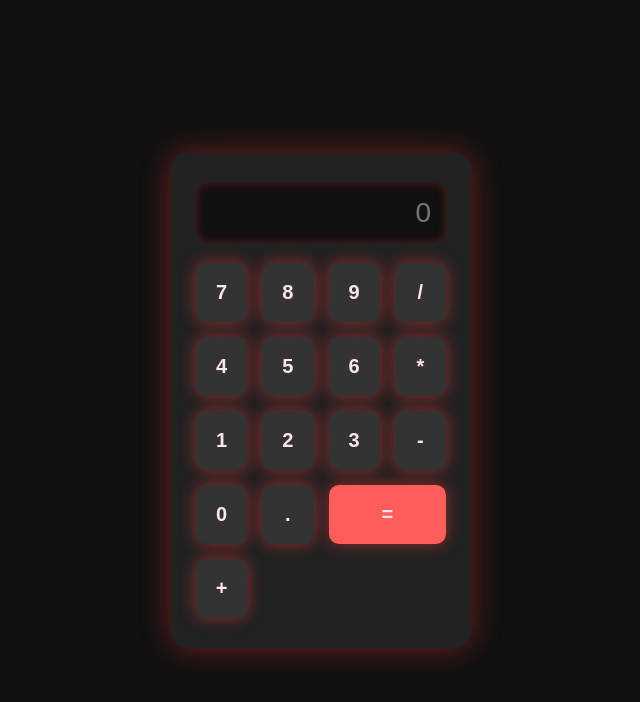
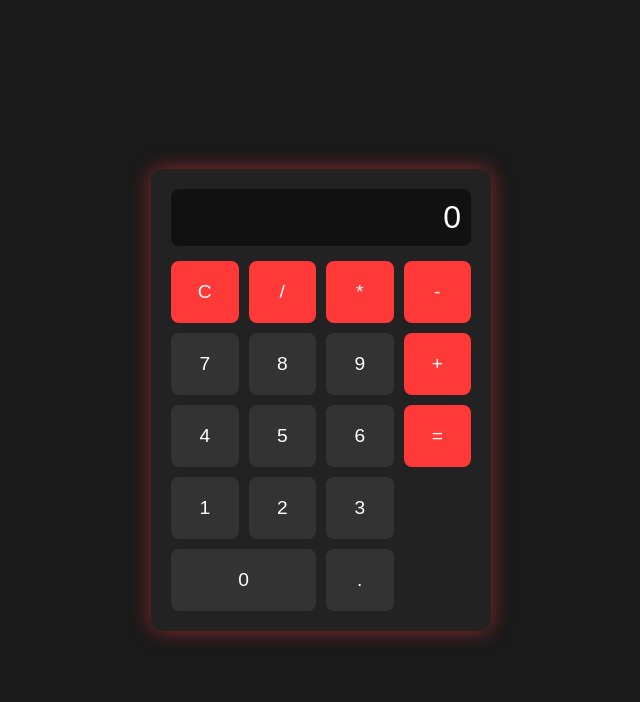
Before and after one commit to kenzokonbrut/Web-Calc-KenzoVerse, a plain HTML site: page index.html in a window 1280 px wide. Shown: the whole page, without its empty margins (319-959 px from the left). Drawn offline with Linux system fonts and the light colour scheme.

Commit message:
Update index.html

```diff
--- a/index.html
+++ b/index.html
@@ -3,133 +3,153 @@
 <head>
 <meta charset="UTF-8">
 <meta name="viewport" content="width=device-width, initial-scale=1.0">
-  <title>KenzoVerse Calc</title>
+<title>KenzoVerse Calculator</title>
 <style>
   :root {
-      --bg: #111;
-      --text: #FFE6E6;
-      --accent: #FF3838;
-      --accent-2: #FF5C5C;
-      --shadow: 0 0 15px rgba(255,56,56,0.5);
+    --bg: #1a1a1a;
+    --btn-bg: #333;
+    --btn-hover: #ff3838;
+    --text: #fff;
+    --accent: #ff3838;
   }
 
-    * { margin: 0; padding: 0; box-sizing: border-box; }
-
   body {
-      font-family: system-ui, -apple-system, 'Segoe UI', Roboto, Ubuntu, Cantarell, 'Noto Sans', sans-serif;
+    font-family: Arial, sans-serif;
     background: var(--bg);
     color: var(--text);
     display: flex;
     justify-content: center;
     align-items: center;
-      min-height: 100vh;
+    height: 100vh;
+    margin: 0;
   }
 
   .calculator {
     background: #222;
-      padding: 30px 25px;
-      border-radius: 16px;
-      box-shadow: 0 0 30px rgba(255, 56, 56, 0.4);
-      text-align: center;
+    padding: 20px;
+    border-radius: 12px;
+    box-shadow: 0 0 20px rgba(255,56,56,0.5);
     width: 300px;
   }
 
   .display {
-      width: 100%;
-      height: 60px;
-      font-size: 28px;
-      margin-bottom: 20px;
-      text-align: right;
-      padding-right: 15px;
-      border-radius: 10px;
-      border: none;
     background: #111;
     color: var(--text);
-      box-shadow: inset 0 0 10px rgba(255,56,56,0.3);
+    font-size: 2rem;
+    padding: 10px;
+    border-radius: 8px;
+    text-align: right;
+    margin-bottom: 15px;
+    overflow-x: auto;
   }
 
   .buttons {
     display: grid;
     grid-template-columns: repeat(4, 1fr);
-      gap: 15px;
+    gap: 10px;
   }
 
-    .buttons button {
-      padding: 18px;
-      font-size: 20px;
+  button {
+    padding: 20px;
+    font-size: 1.2rem;
     border: none;
-      border-radius: 10px;
-      background: #333;
+    border-radius: 8px;
+    background: var(--btn-bg);
     color: var(--text);
     cursor: pointer;
-      transition: all 0.3s ease;
-      box-shadow: var(--shadow);
-      text-transform: uppercase;
-      font-weight: 600;
+    transition: 0.2s;
   }
 
-    .buttons button:hover {
-      background: var(--accent);
-      box-shadow: 0 0 20px var(--accent), 0 0 30px var(--accent-2);
-      transform: scale(1.1);
+  button:hover {
+    background: var(--btn-hover);
+    color: #fff;
   }
 
-    .buttons button[data-op="="] {
-      background: var(--accent-2);
-      grid-column: span 2;
+  .operator {
+    background: var(--accent);
   }
 
-    .buttons button[data-op="="]:hover {
-      background: var(--accent);
+  .operator:hover {
+    background: #ff5c5c;
+  }
+
+  .span-two {
+    grid-column: span 2;
   }
 </style>
 </head>
 <body>
   <div class="calculator">
-    <input type="text" class="display" disabled placeholder="0">
+    <div class="display" id="display">0</div>
     <div class="buttons">
-      <button data-num="7">7</button>
-      <button data-num="8">8</button>
-      <button data-num="9">9</button>
-      <button data-op="/">/</button>
-      <button data-num="4">4</button>
-      <button data-num="5">5</button>
-      <button data-num="6">6</button>
-      <button data-op="*">*</button>
-      <button data-num="1">1</button>
-      <button data-num="2">2</button>
-      <button data-num="3">3</button>
-      <button data-op="-">-</button>
-      <button data-num="0">0</button>
-      <button data-op=".">.</button>
-      <button data-op="=">=</button>
-      <button data-op="+">+</button>
+      <button class="operator" id="clear">C</button>
+      <button class="operator" id="divide">/</button>
+      <button class="operator" id="multiply">*</button>
+      <button class="operator" id="subtract">-</button>
+
+      <button class="num">7</button>
+      <button class="num">8</button>
+      <button class="num">9</button>
+      <button class="operator" id="add">+</button>
+
+      <button class="num">4</button>
+      <button class="num">5</button>
+      <button class="num">6</button>
+      <button class="operator" id="equals">=</button>
+
+      <button class="num">1</button>
+      <button class="num">2</button>
+      <button class="num">3</button>
+      <button class="num span-two">0</button>
+      <button class="num">.</button>
     </div>
   </div>
 
 <script>
-    const display = document.querySelector('.display');
-    const buttons = document.querySelectorAll('.buttons button');
-    let currentInput = '';
+  const display = document.getElementById('display');
+  let current = '';
+  let result = '';
 
-    buttons.forEach(btn => {
-      btn.addEventListener('click', () => {
-        const num = btn.dataset.num;
-        const op = btn.dataset.op;
+  const numbers = document.querySelectorAll('.num');
+  const operators = document.querySelectorAll('.operator');
 
-        if(num !== undefined){
-          currentInput += num;
+  numbers.forEach(num => {
+    num.addEventListener('click', () => {
+      if (current === '0' && num.textContent !== '.') current = '';
+      current += num.textContent;
+      display.textContent = current;
+    });
+  });
+
+  document.getElementById('clear').addEventListener('click', () => {
+    current = '';
+    result = '';
+    display.textContent = '0';
+  });
+
+  document.getElementById('add').addEventListener('click', () => appendOperator('+'));
+  document.getElementById('subtract').addEventListener('click', () => appendOperator('-'));
+  document.getElementById('multiply').addEventListener('click', () => appendOperator('*'));
+  document.getElementById('divide').addEventListener('click', () => appendOperator('/'));
+
+  function appendOperator(op) {
+    if (current === '' && result !== '') current = result;
+    if (current.slice(-1).match(/[\+\-\*\/]/)) {
+      current = current.slice(0, -1);
     }
-        if(op !== undefined){
-          if(op === '='){
-            try { currentInput = eval(currentInput); }
-            catch { currentInput = 'Error'; }
-          } else {
-            currentInput += op;
+    current += op;
+    display.textContent = current;
   }
+
+  document.getElementById('equals').addEventListener('click', () => {
+    try {
+      result = eval(current);
+      display.textContent = result;
+      current = '';
+    } catch {
+      display.textContent = 'Error';
+      current = '';
     }
-        display.value = currentInput;
-      });
   });
 </script>
 </body>
```
Lines whose indentation alone changed are shown as unchanged.
